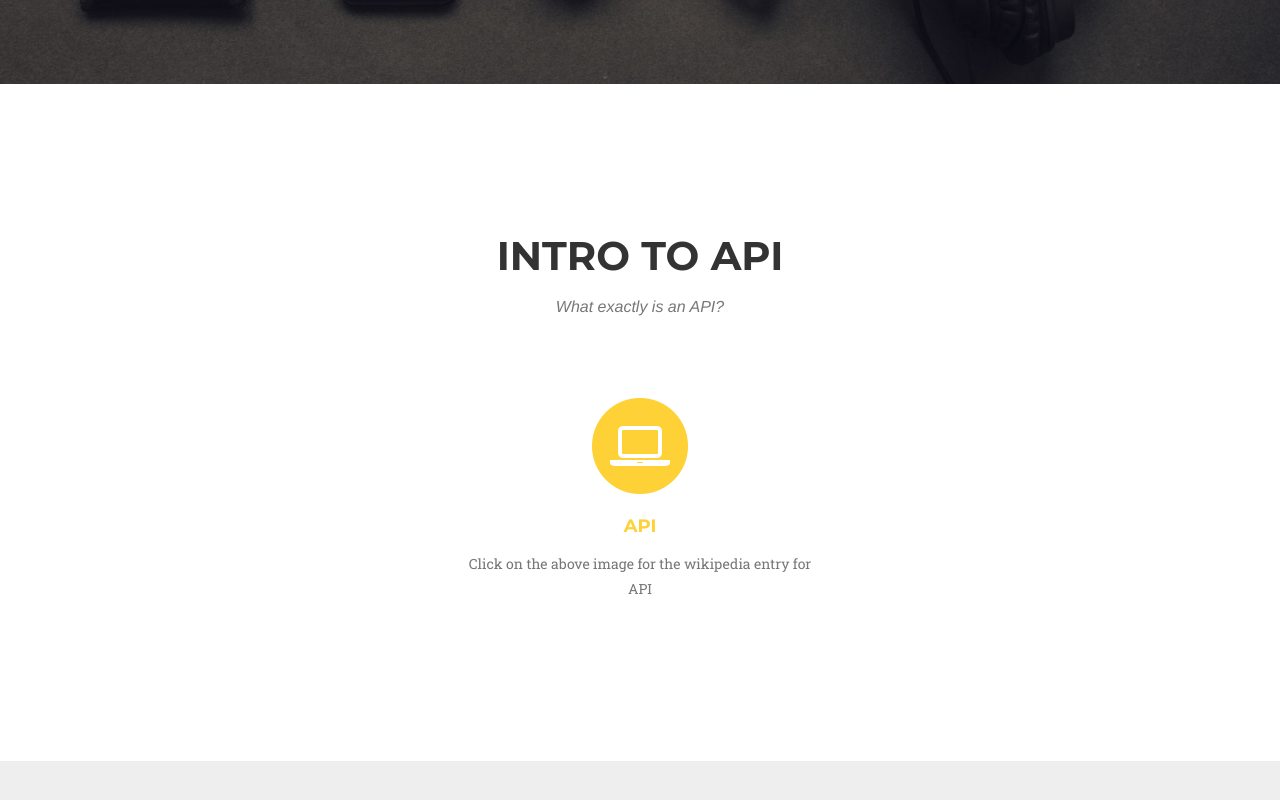
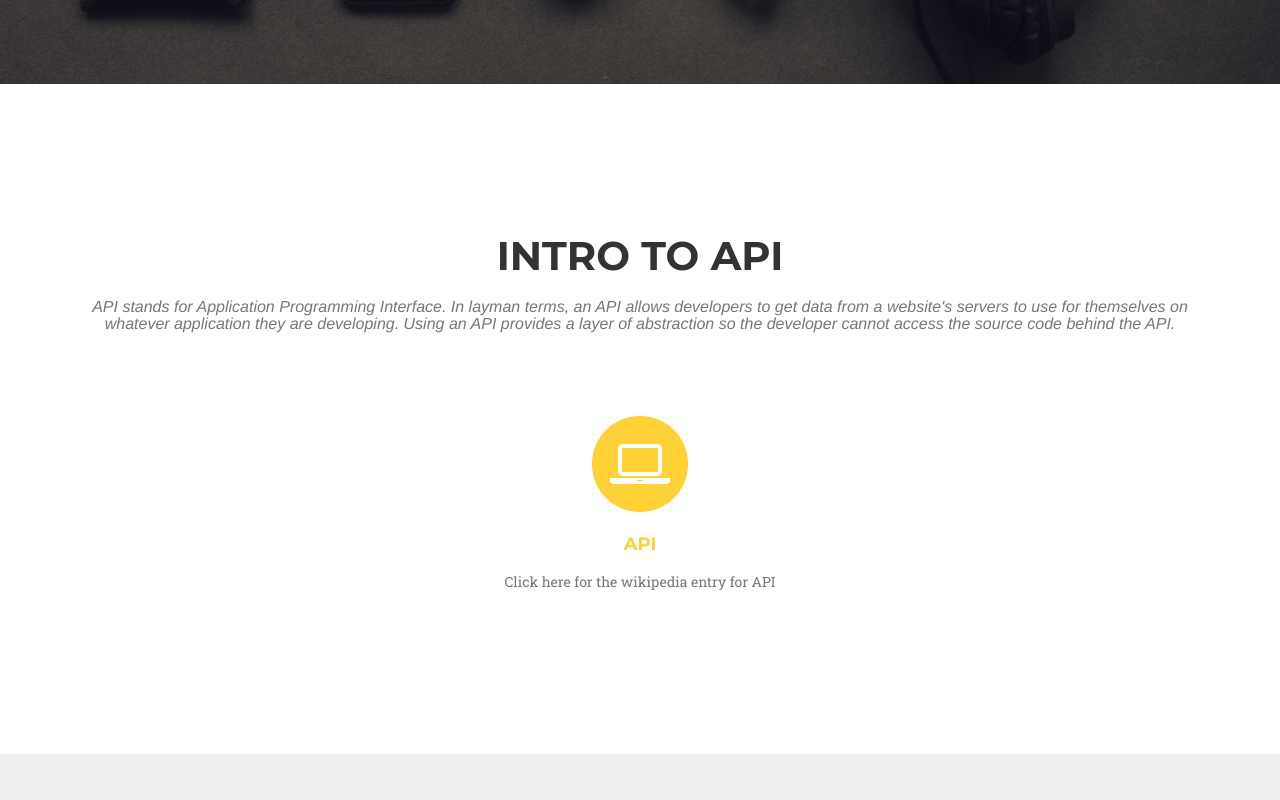
Before and after one commit to estherfatehi/apihowtoguide, a website: page index.html in a window 1280 px wide. Shown: the part 574-1374 px from the top of the page. Drawn offline with nearby package versions, Linux system fonts and the light colour scheme; a web font is replaced by a local one.

Commit message:
Intro to API final changes... hopefully
added layman's terms intro paragraph

```diff
--- a/index.html
+++ b/index.html
@@ -91,7 +91,7 @@
             <div class="row">
                 <div class="col-lg-12 text-center">
                     <h2 class="section-heading">Intro to API</h2>
-                    <h3 class="section-subheading text-muted">What exactly is an API?</h3>
+                    <h3 class="section-subheading text-muted">API stands for Application Programming Interface. In layman terms, an API allows developers to get data from a website's servers to use for themselves on whatever application they are developing. Using an API provides a layer of abstraction so the developer cannot access the source code behind the API.</h3>
                 </div>
             </div>
             <div class="row text-center">
@@ -111,7 +111,7 @@
                         <i class="fa fa-laptop fa-stack-1x fa-inverse"></i>
                     </span>
                     <h4 class="service-heading">API</h4>
-                    <p class="text-muted">Click on the above image for the wikipedia entry for API</p>
+                    <p class="text-muted">Click here for the wikipedia entry for API</p>
                 </div>
                 <!--<div class="col-md-4">
                     <span class="fa-stack fa-4x">
```
